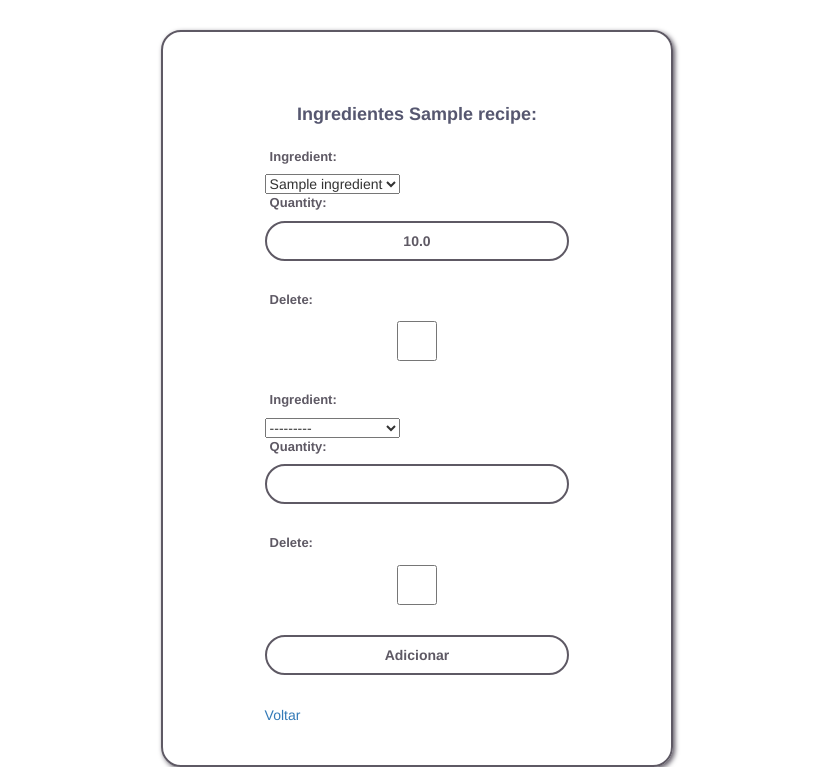
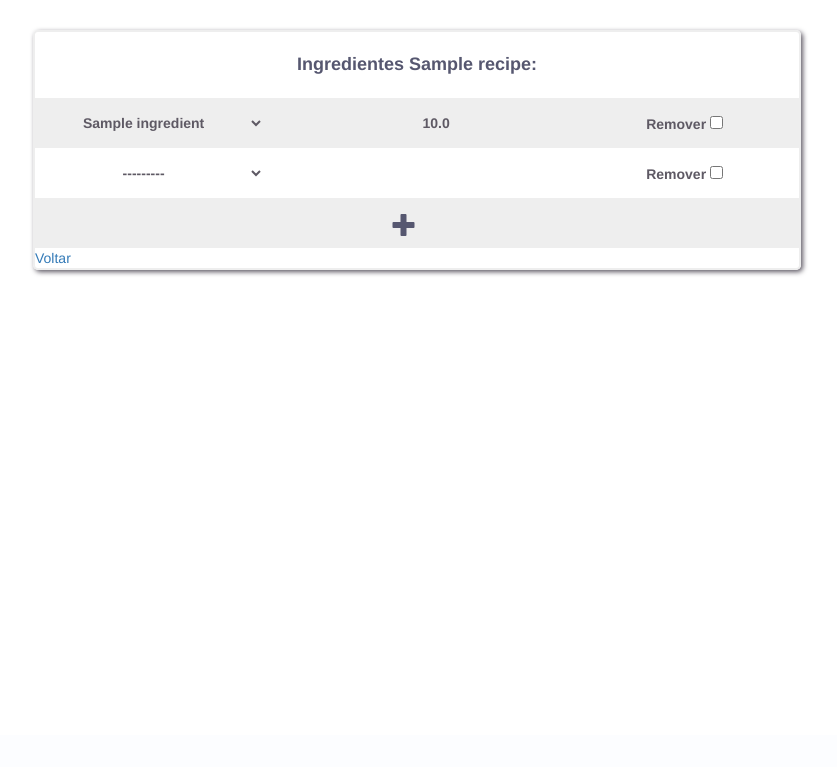
Before and after one commit to douglasrdv/inventory_manager, a Django app: page /recipe/1 in a window 1280 px wide. Shown: the part 65-832 px from the top of the page, without its empty margins (223-1060 px from the left). After the commit the page ends 340 px from the top, so only its background shows below. Run offline with Django 4.2, Linux system fonts and the light colour scheme; tables that the repository leaves empty hold one stand-in row (values such as "Sample post"); some libraries are stand-ins or nearby versions.

Commit message:
feat: Changed recipe details page design to list

```diff
--- a/thelirios/myapp/static/style.css
+++ b/thelirios/myapp/static/style.css
@@ -195,3 +195,59 @@
 .plus a{
     margin: auto;
 }
+
+.formset-container{
+    display: flex;
+    width: 100%;
+}
+
+.form-ingredient{
+    width: 30%;
+}
+
+.form-ingredient select{
+    width: 100%;
+    height: 40px;
+    border-style: none;
+    padding: 5px;
+    text-align: center;
+    font-weight: 600;
+    text-decoration: none;
+    color: #5e5964;
+    background-color: transparent;
+}
+
+.form-quantity{
+    width: 20%;
+    margin-left: 10%;
+}
+
+.form-quantity input{
+    border-style: none;
+    padding: 5px;
+    text-align: center;
+    font-weight: 600;
+    text-decoration: none;
+    color: #5e5964;
+    background-color: transparent;
+}
+
+.form-delete{
+
+    margin-left: 20%;
+    text-align: center;
+    font-weight: 600;
+    text-decoration: none;
+    color: #5e5964;
+}
+
+.flex-row{
+    display: flex;
+    align-items: center;
+}
+
+.transparent{
+    border-style: none;
+    text-decoration: none;
+    background-color: transparent;
+}
--- a/thelirios/myapp/templates/recipe_details.html
+++ b/thelirios/myapp/templates/recipe_details.html
@@ -12,23 +12,32 @@
 </head>
 <body>
     {% include 'header.html' %}
-    <div class="form-cont">
-        <div class="registration-form">
+    <div class="list-cont">
             <form method="POST">
                 {% csrf_token %}
                 <p class="title">
                     Ingredientes {{ recipe_name }}:
                 </p>
                 {{ formset.management_form }}
+
                 {% for form in formset %}
-                    {{ form }}
+                    <div class="{% cycle 'row1' 'row2' %} row flex-row">
+                        {{ form.id }}
+                        <div class="form-ingredient">{{ form.ingredient }}</div>
+                        <div class="form-quantity">{{ form.quantity }}</div>
+                        <div class="form-delete">Remover {{ form.DELETE }}</div>
+                    </div>
                 {% endfor %}
-                <input value="Adicionar" type="submit"></input>
+
+                <div class="{% if formset|length|divisibleby:2 %}row1{% else %}row2{% endif %} row">
+                    <div class="icon-container plus">
+                        <button class="transparent" type="submit"><i class="glyphicon glyphicon-plus list-icon"></i></button>
+                    </div>
+                </div>
             </form>
             <a href="{% url 'recipes-list' %}">
                 Voltar
             </a>
-        </div>
     </div>
 </body>
 </html>
--- a/thelirios/myapp/views.py
+++ b/thelirios/myapp/views.py
@@ -92,8 +92,12 @@ def recipe_details(request, recipe_id):
     IngredientFormset = inlineformset_factory(Recipe, RecipeIngredient, fields=('ingredient', 'quantity'), can_delete=True, extra=1)
 
     if request.method == 'POST':
-        #formset = IngredientFormset(request.POST, instance=recipe, queryset=RecipeIngredient.objects.filter(recipeingredient=recipe_id))
         formset = IngredientFormset(request.POST, instance=recipe)
+        for form in formset:
+            if not form.is_valid():
+                print('form not valid')
+                print(form)
+
         if formset.is_valid():
 
             formset.save()
@@ -167,7 +171,9 @@ def product_details(request, product_id):
     ProductFormset = inlineformset_factory(Product, ProductRecipe, fields=('recipe', 'quantity'), can_delete=True, extra=1)
 
     if request.method == 'POST':
+
         formset = ProductFormset(request.POST, instance=product)
+
         if formset.is_valid():
             formset.save()
 
```
